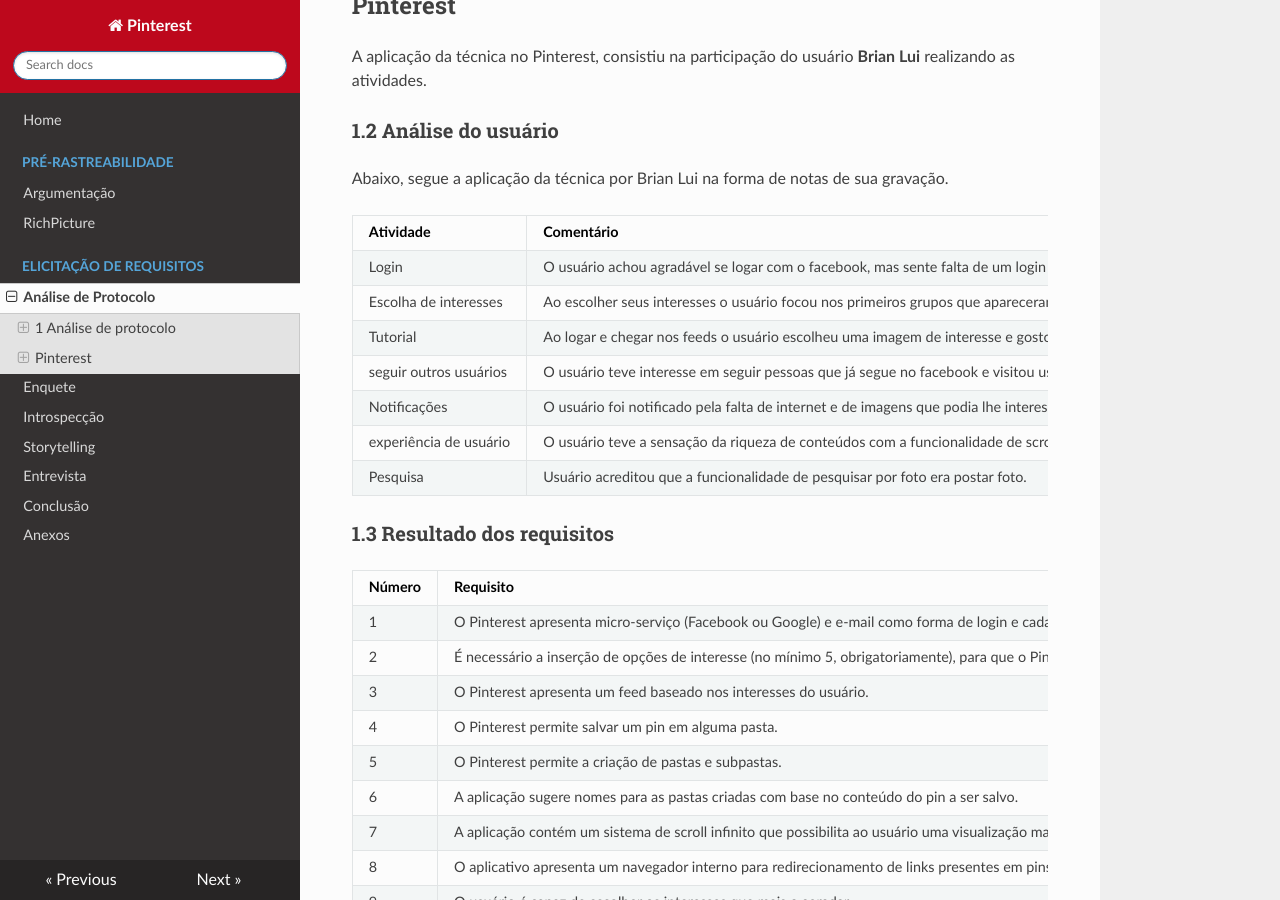
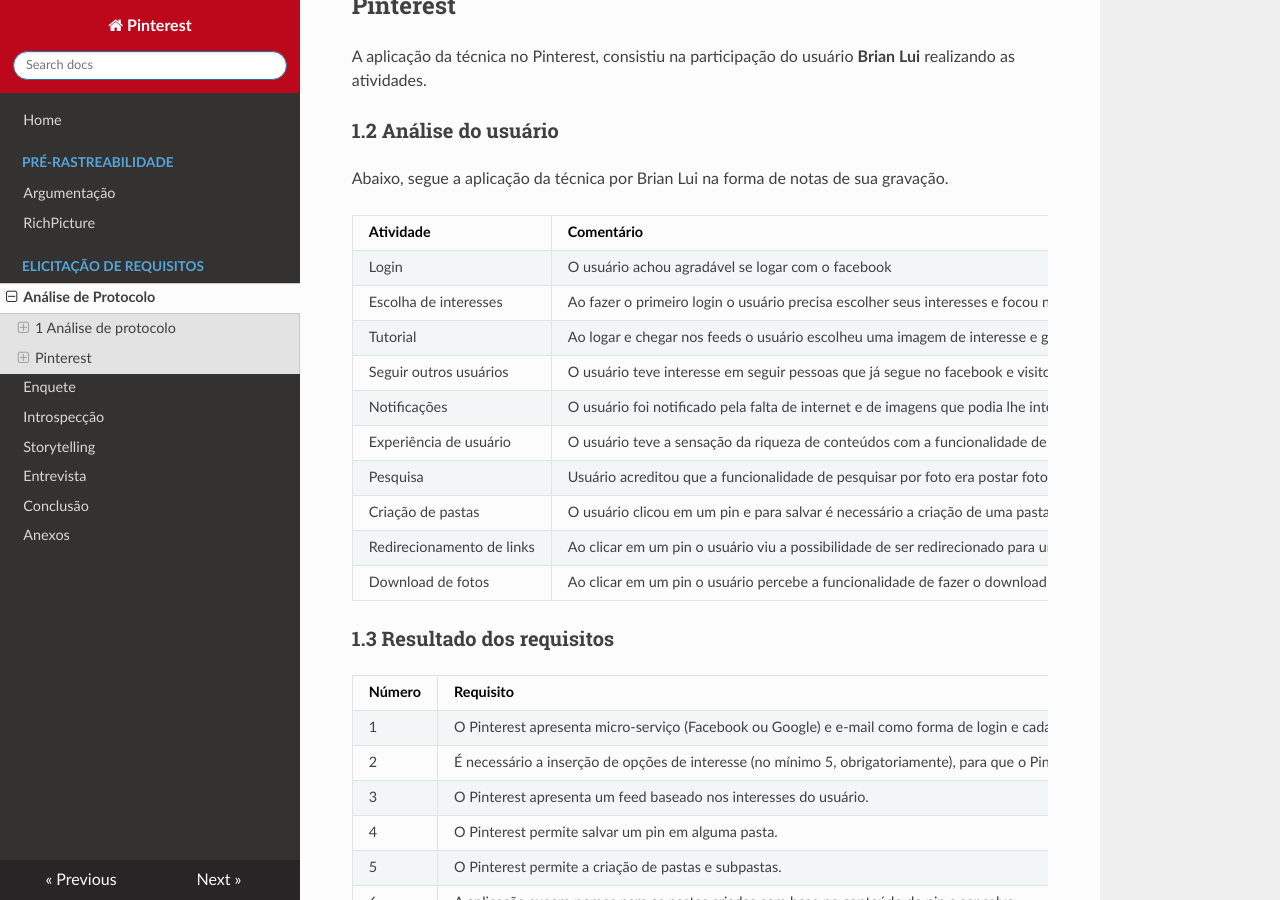
Before and after one commit to joberthrogers18/2018.2-Requisitos-Pinterest, an MkDocs documentation site: the page built from docs/analise_protocolo.md, in a window 1280 px wide and 900 px high, scrolled down 493 px. Built offline with MkDocs 1.6.1, drawn with Linux system fonts in a browser that asks for light colours; nearby versions of some CDN libraries; old or Windows-style settings are respelled for this version of MkDocs.

Commit message:
Changing user analysis in protocol analyse

```diff
--- a/docs/analise_protocolo.md
+++ b/docs/analise_protocolo.md
@@ -19,13 +19,16 @@
 
   | Atividade | Comentário |
   |---|---|
-  | Login |O usuário achou agradável se logar com o facebook, mas sente falta de um login com cadastro básico |
-  | Escolha de interesses | Ao escolher seus interesses o usuário focou nos primeiros grupos que apareceram. O usuário escolheu 10 interesses que lhe agradou e achou que a quantidade de tópico é excessiva. |
+  | Login | O usuário achou agradável se logar com o facebook |
+  | Escolha de interesses | Ao fazer o primeiro login o usuário precisa escolher seus interesses e focou nos primeiros grupos que apareceram. É necessário escolher no mínimo 5 grupos de interesses. O usuário escolheu 10 interesses que lhe agradou e achou que a quantidade de tópico é excessiva. |
   | Tutorial | Ao logar e chegar nos feeds o usuário escolheu uma imagem de interesse e gostou da plataforma se preocupar em ajudar o usuário a saber como a principal funcionalidade do pinterest funciona. |
-  | seguir outros usuários | O usuário teve interesse em seguir pessoas que já segue no facebook e visitou usuários aleatórios. |
+  | Seguir outros usuários | O usuário teve interesse em seguir pessoas que já segue no facebook e visitou usuários aleatórios. |
   | Notificações | O usuário foi notificado pela falta de internet e de imagens que podia lhe interessar. |
-  | experiência de usuário | O usuário teve a sensação da riqueza de conteúdos com a funcionalidade de scroll infinito. Além de poder baixar a imagem que quisesse e poder visitar ao link de origem dela. |
-  | Pesquisa | Usuário acreditou que a funcionalidade de pesquisar por foto era postar foto. |
+  | Experiência de usuário | O usuário teve a sensação da riqueza de conteúdos com a funcionalidade de scroll infinito. Além de poder baixar a imagem que quisesse e poder visitar ao link de origem dela. |
+  | Pesquisa | Usuário acreditou que a funcionalidade de pesquisar por foto era postar foto. E também descobriu que ao utilizar o meio de pesquisa por foto conseguimos acessar fotos semelhantes sem inserir texto algum. Também foi notado que há pesquisa por meio de texto. |
+  | Criação de pastas | O usuário clicou em um pin e para salvar é necessário a criação de uma pasta para salvá-lo. Na criação da pasta, a aplicação sugeriu alguns nomes para a pasta. |
+  | Redirecionamento de links | Ao clicar em um pin o usuário viu a possibilidade de ser redirecionado para um link relacionado ao pin, em um navegador interno ao Pinterest. |
+  | Download de fotos | Ao clicar em um pin o usuário percebe a funcionalidade de fazer o download da foto para a biblioteca do seu smartphone. |
 
 ### 1.3 Resultado dos requisitos
 
```
